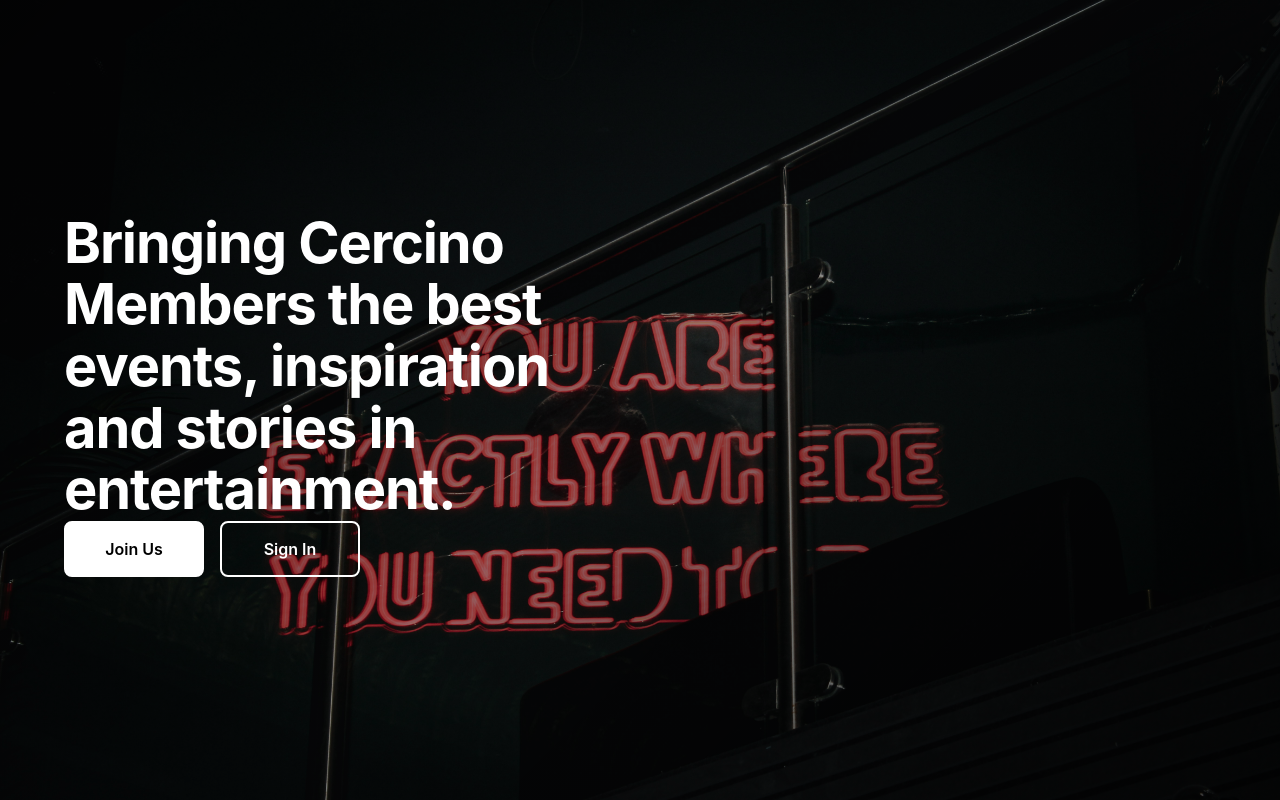
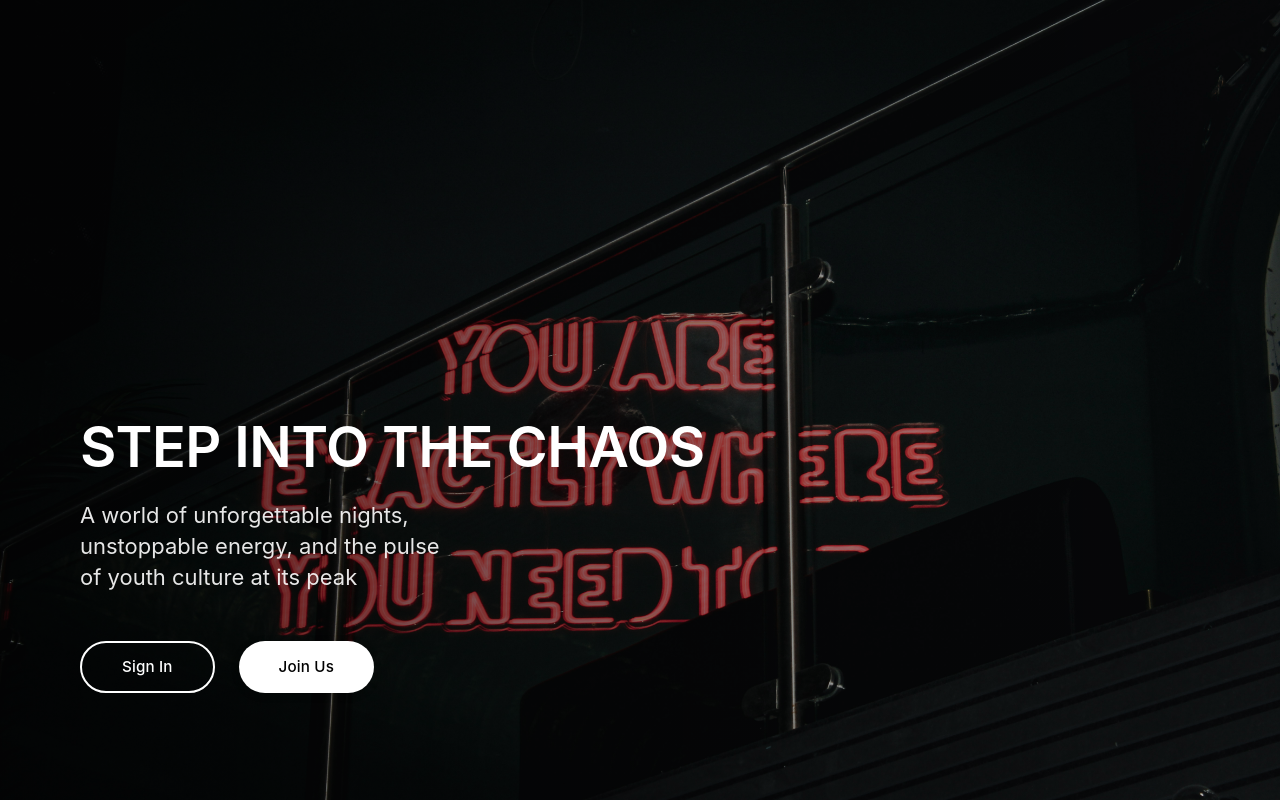
Before and after one commit to Vinneys/CercinoAB, a SvelteKit app: page / in a window 1280 px wide. Built offline with nearby package versions, Linux system fonts and the light colour scheme.

Commit message:
Landing page is looking good

```diff
--- a/src/routes/+layout.server.ts
+++ b/src/routes/+layout.server.ts
@@ -10,9 +10,10 @@
 	const isProtectedRoute = protectedRoutes.some(route => currentPath.startsWith(route));
 
 	// If accessing protected route without authentication, redirect to login
-	if (isProtectedRoute && !locals.user) {
-		throw redirect(303, '/');
-	}
+	// Temporarily disabled for testing
+	// if (isProtectedRoute && !locals.user) {
+	// 	throw redirect(303, '/');
+	// }
 
 	return {
 		user: locals.user
--- a/src/routes/+page.svelte
+++ b/src/routes/+page.svelte
@@ -1,13 +1,9 @@
 <script>
-	import { page } from '$app/stores';
 	import LoginImage from '$lib/assets/Login.jpg';
+	import { goto } from '$app/navigation';
 
-	export let form;
-
-	let showLoginForm = false;
-
-	function toggleLoginForm() {
-		showLoginForm = !showLoginForm;
+	function goToFeed() {
+		goto('/feed');
 	}
 </script>
 
@@ -15,41 +11,20 @@
 	<title>Cercino Events - Login</title>
 </svelte:head>
 
-<div class="landing-page" style="background-image: url({LoginImage})">
-	<div class="landing-content">
-		<div class="text-content">
-			<h1 class="headline">Bringing Cercino<br>Members the best<br>events, inspiration<br>and stories in entertainment.</h1>
+<div class="hero" style="background-image: url({LoginImage})">
+	<div class="hero-content">
+		<h1 class="headline">STEP INTO THE CHAOS</h1>
+		<p class="subtitle">A world of unforgettable nights, unstoppable energy, and the pulse of youth culture at its peak</p>
 
-			<div class="button-group">
-				<button class="btn-primary" type="button">Join Us</button>
-				<button class="btn-outline" type="button" on:click={toggleLoginForm}>Sign In</button>
-			</div>
+		<div class="button-group">
+			<button class="btn-secondary" type="button" on:click={goToFeed}>Sign In</button>
+			<button class="btn-primary" type="button" on:click={goToFeed}>Join Us</button>
 		</div>
-
-		{#if showLoginForm}
-			<div class="login-form">
-				<h2>Sign In</h2>
-				<form method="POST" action="?">
-					<div class="form-group">
-						<label for="username">Username</label>
-						<input type="text" id="username" name="username" required />
-					</div>
-					<div class="form-group">
-						<label for="password">Password</label>
-						<input type="password" id="password" name="password" required />
-					</div>
-					{#if form?.error}
-						<div class="error-message">{form.error}</div>
-					{/if}
-					<button type="submit" class="btn-submit">Sign In</button>
-				</form>
-			</div>
-		{/if}
 	</div>
 </div>
 
 <style>
-	.landing-page {
+	.hero {
 		min-height: 100vh;
 		background-size: cover;
 		background-position: center;
@@ -61,95 +36,112 @@
 		padding: 0;
 	}
 
-	.landing-page::before {
+	.hero::before {
 		content: '';
 		position: absolute;
 		top: 0;
 		left: 0;
 		right: 0;
 		bottom: 0;
-		background: linear-gradient(135deg, rgba(0, 0, 0, 0.7) 0%, rgba(0, 0, 0, 0.4) 50%, rgba(0, 0, 0, 0.8) 100%);
+		background: linear-gradient(to right, rgba(0, 0, 0, 0.65) 0%, rgba(0, 0, 0, 0.25) 100%);
 		z-index: 1;
 	}
 
-	.landing-content {
+	.hero-content {
 		position: relative;
 		z-index: 2;
-		max-width: 50%;
+		max-width: 34rem;
 		color: white;
-		padding: 0 4rem;
+		padding: 0 2rem;
 		margin-left: 0;
-	}
-
-	.text-content {
-		margin-bottom: 3rem;
+		width: 100%;
+		top: 20vh;
 	}
 
 	.headline {
-		font-size: 3.5rem;
-		font-weight: 700;
-		margin-bottom: 0;
+		font-size: clamp(32px, 5.5vw, 48px);
+		font-weight: 600;
 		line-height: 1.1;
-		letter-spacing: -0.02em;
+		margin-bottom: 0.75rem;
 		font-family: -apple-system, BlinkMacSystemFont, 'Segoe UI', Roboto, Oxygen, Ubuntu, Cantarell, sans-serif;
+		letter-spacing: -0.01em;
+		white-space: nowrap;
+	}
+
+	.subtitle {
+		font-size: clamp(16px, 2.8vw, 20px);
+		font-weight: 400;
+		line-height: 1.4;
+		margin-bottom: 2.5rem;
+		color: rgba(255, 255, 255, 0.9);
+		font-family: -apple-system, BlinkMacSystemFont, 'Segoe UI', Roboto, Oxygen, Ubuntu, Cantarell, sans-serif;
+		max-width: 28rem;
 	}
 
 	.button-group {
 		display: flex;
+		flex-direction: row;
 		gap: 1rem;
-		flex-wrap: wrap;
+		margin-bottom: 2rem;
 	}
 
-	.btn-primary, .btn-outline {
-		padding: 1rem 2rem;
-		border-radius: 8px;
-		font-size: 1rem;
-		font-weight: 600;
+	.btn-primary, .btn-secondary {
+		height: 50px;
+		padding: 0 2rem;
+		border-radius: 9999px;
+		font-size: 0.95rem;
+		font-weight: 500;
 		cursor: pointer;
-		transition: all 0.2s ease;
-		border: 2px solid transparent;
-		min-width: 140px;
+		transition: all 0.3s ease;
+		border: none;
 		font-family: -apple-system, BlinkMacSystemFont, 'Segoe UI', Roboto, Oxygen, Ubuntu, Cantarell, sans-serif;
+		display: flex;
+		align-items: center;
+		justify-content: center;
+		min-width: 130px;
+		letter-spacing: 0.01em;
 	}
 
 	.btn-primary {
 		background: white;
 		color: black;
+		box-shadow: 0 2px 8px rgba(0, 0, 0, 0.15);
+	}
+
+	.btn-primary:hover {
+		background: #f5f5f5;
+		box-shadow: 0 4px 16px rgba(0, 0, 0, 0.2);
+	}
+
+	.btn-primary:focus {
+		outline: 2px solid rgba(255, 255, 255, 0.3);
+		outline-offset: 2px;
+	}
+
+	.btn-secondary {
+		background: transparent;
+		color: white;
+		border: 2px solid white;
+	}
+
+	.btn-secondary:hover {
+		background: rgba(255, 255, 255, 0.08);
 		border-color: white;
 	}
 
-	.btn-primary:hover {
-		background: #f0f0f0;
-		border-color: #f0f0f0;
-		transform: translateY(-2px);
-	}
-
-	.btn-outline {
-		background: transparent;
-		color: white;
-		border-color: white;
-	}
-
-	.btn-outline:hover {
-		background: white;
-		color: black;
-		transform: translateY(-2px);
+	.btn-secondary:focus {
+		outline: 2px solid rgba(255, 255, 255, 0.3);
+		outline-offset: 2px;
 	}
 
 	.login-form {
-		background: rgba(0, 0, 0, 0.9);
-		padding: 2.5rem;
+		background: rgba(0, 0, 0, 0.8);
+		padding: 2rem;
 		border-radius: 12px;
-		border: 1px solid #333;
-		max-width: 400px;
-		margin-top: 2rem;
+		border: 1px solid rgba(255, 255, 255, 0.1);
 		backdrop-filter: blur(10px);
-	}
-
-	.login-form h2 {
-		margin-bottom: 1.5rem;
-		font-size: 1.5rem;
-		font-weight: 600;
+		margin-top: 1rem;
+		margin-bottom: 2rem;
 	}
 
 	.form-group {
@@ -161,14 +153,13 @@
 		margin-bottom: 0.5rem;
 		font-weight: 500;
 		font-size: 0.9rem;
-		text-transform: uppercase;
-		letter-spacing: 0.05em;
+		color: rgba(255, 255, 255, 0.9);
 	}
 
 	.form-group input {
 		width: 100%;
 		padding: 1rem;
-		border: 1px solid #555;
+		border: 1px solid rgba(255, 255, 255, 0.2);
 		border-radius: 8px;
 		background: rgba(255, 255, 255, 0.1);
 		color: white;
@@ -181,19 +172,20 @@
 		outline: none;
 		border-color: white;
 		background: rgba(255, 255, 255, 0.15);
+		box-shadow: 0 0 0 2px rgba(255, 255, 255, 0.2);
 	}
 
-	.form-group input::placeholder {
-		color: rgba(255, 255, 255, 0.6);
+	.form-group input[aria-invalid="true"] {
+		border-color: #ff6b9d;
 	}
 
 	.btn-submit {
 		width: 100%;
-		padding: 1rem;
+		height: 56px;
 		background: white;
 		color: black;
 		border: none;
-		border-radius: 8px;
+		border-radius: 9999px;
 		font-size: 1rem;
 		font-weight: 600;
 		cursor: pointer;
@@ -202,61 +194,71 @@
 	}
 
 	.btn-submit:hover {
-		background: #f0f0f0;
-		transform: translateY(-2px);
+		background: #f8f8f8;
+		transform: translateY(-1px);
+	}
+
+	.btn-submit:focus {
+		outline: 2px solid rgba(255, 255, 255, 0.5);
+		outline-offset: 2px;
 	}
 
 	.error-message {
 		color: #ff6b9d;
 		font-size: 0.9rem;
-		margin-bottom: 1rem;
-		padding: 0.75rem;
+		margin-top: 0.5rem;
+		padding: 0.5rem;
 		background: rgba(255, 107, 157, 0.1);
-		border-radius: 8px;
+		border-radius: 6px;
 		border: 1px solid rgba(255, 107, 157, 0.3);
 	}
 
-	@media (max-width: 1024px) {
-		.landing-content {
-			max-width: 60%;
-			padding: 0 2rem;
+	/* Desktop styles */
+	@media (min-width: 768px) {
+		.hero-content {
+			padding: 0 5rem;
 		}
 
 		.headline {
-			font-size: 2.8rem;
+			font-size: clamp(42px, 5vw, 56px);
+			margin-bottom: 1rem;
+		}
+
+		.subtitle {
+			font-size: clamp(18px, 2.5vw, 22px);
+			margin-bottom: 3rem;
+			max-width: 32rem;
+		}
+
+		.button-group {
+			flex-direction: row;
+			gap: 1.5rem;
+			margin-bottom: 3rem;
+		}
+
+		.btn-primary, .btn-secondary {
+			height: 52px;
+			padding: 0 2.5rem;
 		}
 	}
 
-	@media (max-width: 768px) {
-		.landing-page {
-			padding: 2rem;
+	/* Reduced motion */
+	@media (prefers-reduced-motion: reduce) {
+		.btn-primary, .btn-secondary, .btn-submit, .form-group input {
+			transition: none;
 		}
 
-		.landing-content {
-			max-width: 100%;
-			padding: 0;
-		}
-
-		.headline {
-			font-size: 2.2rem;
-		}
-
-		.button-group {
-			flex-direction: column;
-		}
-
-		.btn-primary, .btn-outline {
-			width: 100%;
+		.btn-primary:hover, .btn-secondary:hover, .btn-submit:hover {
+			transform: none;
 		}
 	}
 
-	@media (max-width: 480px) {
-		.headline {
-			font-size: 1.8rem;
-		}
-
-		.btn-primary, .btn-outline {
-			padding: 0.875rem 1.5rem;
-		}
+	/* Focus management for keyboard navigation */
+	.btn-primary:focus-visible,
+	.btn-secondary:focus-visible,
+	.btn-submit:focus-visible,
+	.form-group input:focus-visible {
+		outline: 2px solid rgba(255, 255, 255, 0.8);
+		outline-offset: 2px;
 	}
 </style>
```
